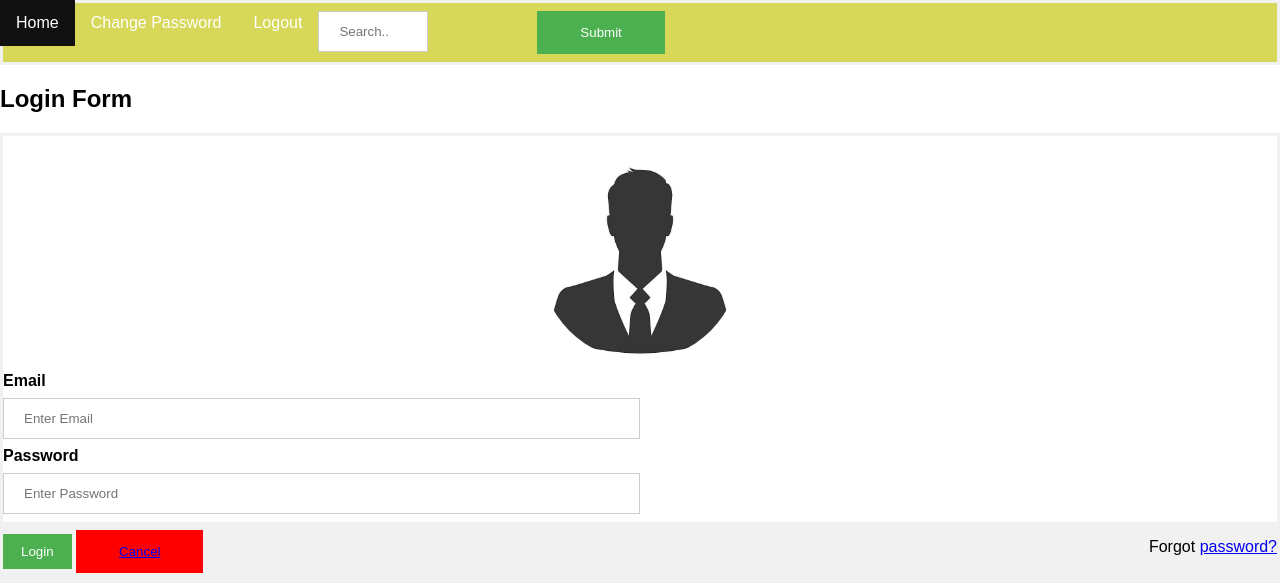
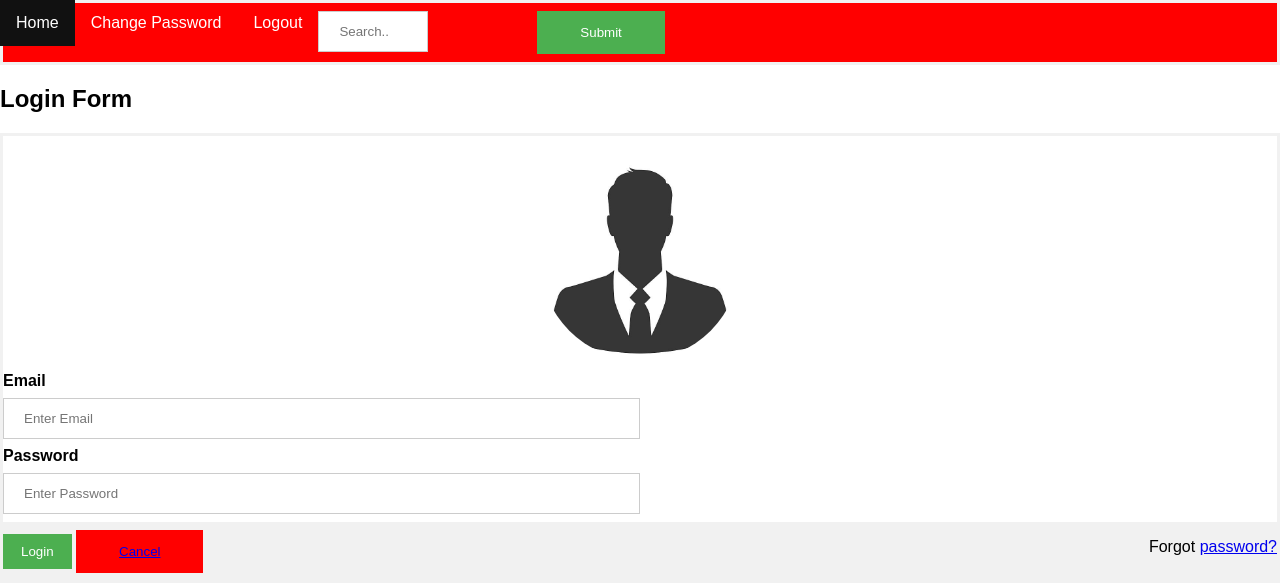
Before and after one commit to pythcon/CineRex, a PHP site: page /login.php in a window 1280 px wide. Shown: the top 583 px of the page. Run offline with PHP 8.4, Linux system fonts and the light colour scheme; the visitor is signed in with stand-in values (Sample User, id 1).

Commit message:
changed nav bar color to red

```diff
--- a/login.php
+++ b/login.php
@@ -9,7 +9,7 @@ ul {
   margin: 0;
   padding: 0;
   overflow: hidden;
-  background-color: #D7D85A;
+  background-color: #FF0000;
 }
 
 li {
```
